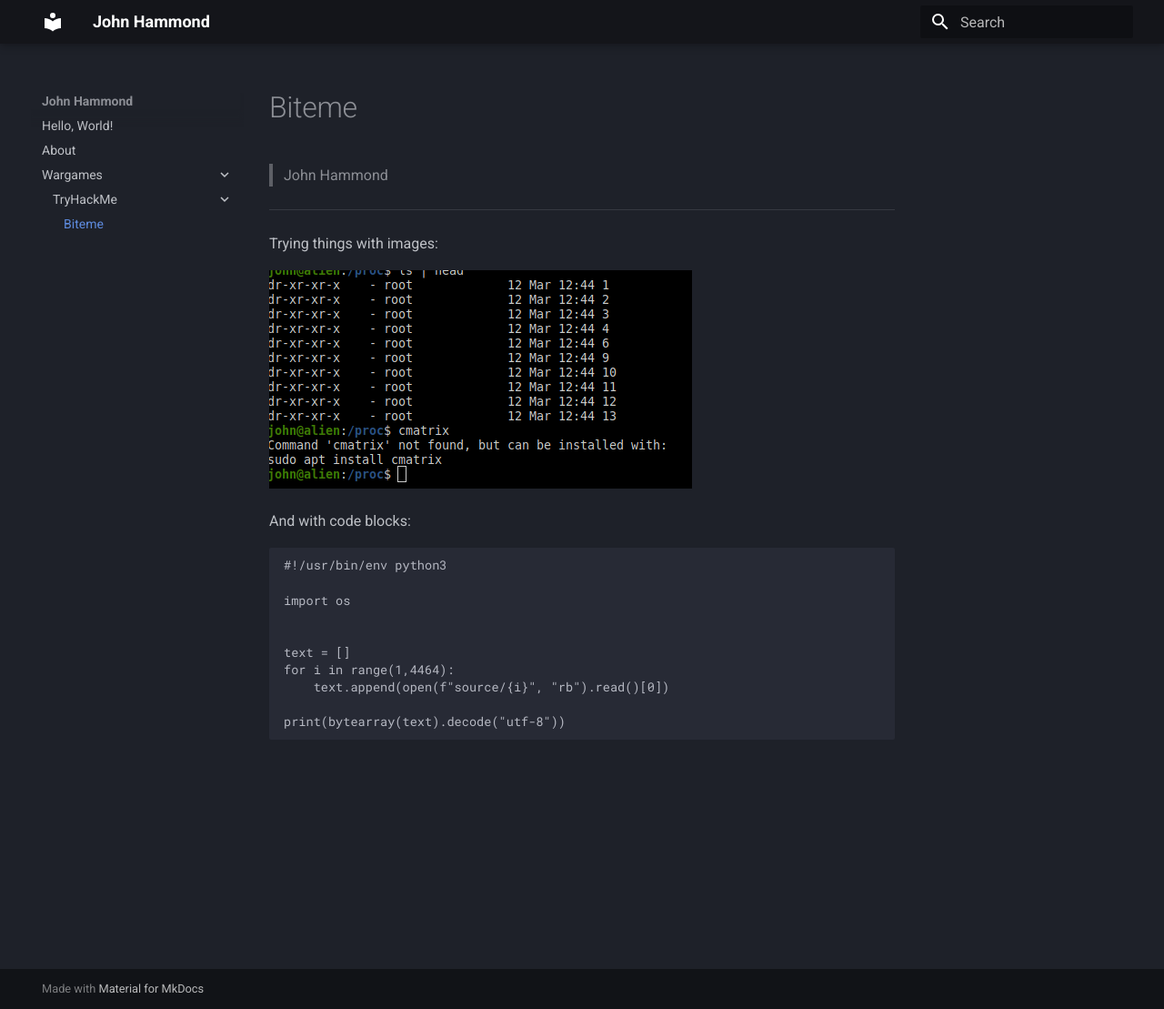
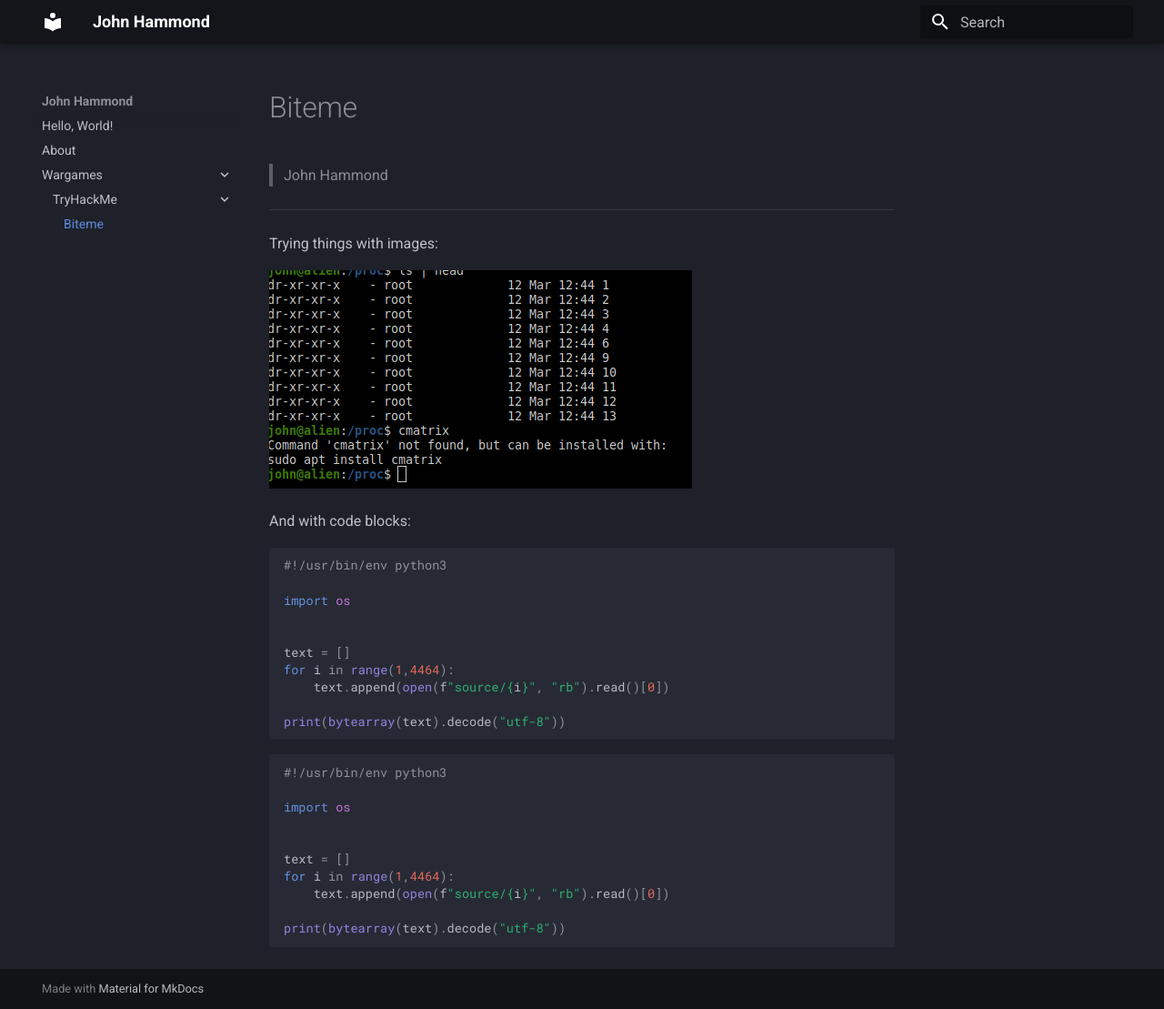
Before and after one commit to JohnHammond/notes, an MkDocs documentation site: the page built from docs/Wargames/TryHackMe/Biteme.md, in a window 1280 px wide and 1109 px high. Shown: the whole window at 91% size. Built offline with MkDocs 1.6.1 and Material for MkDocs 9.7.7, drawn with Linux system fonts in a browser that asks for light colours.

Commit message:
Syntax highlighting

````diff
--- a/docs/Wargames/TryHackMe/Biteme.md
+++ b/docs/Wargames/TryHackMe/Biteme.md
@@ -24,3 +24,17 @@
 
 print(bytearray(text).decode("utf-8"))
 ```
+
+
+```py
+#!/usr/bin/env python3
+
+import os
+
+
+text = []
+for i in range(1,4464):
+	text.append(open(f"source/{i}", "rb").read()[0])
+
+print(bytearray(text).decode("utf-8"))
+```
--- a/mkdocs.yml
+++ b/mkdocs.yml
@@ -16,7 +16,12 @@
 
 # Extensions
 markdown_extensions:
+  - pymdownx.highlight:
+    anchor_linenums: true
   - footnotes
+  - pymdownx.inlinehilite
+  - pymdownx.snippets
+  - pymdownx.superfences
   # - attr_list
   # - pymdownx.arithmatex
   # - pymdownx.superfences
````
Also changed, not shown: 1 other file.
